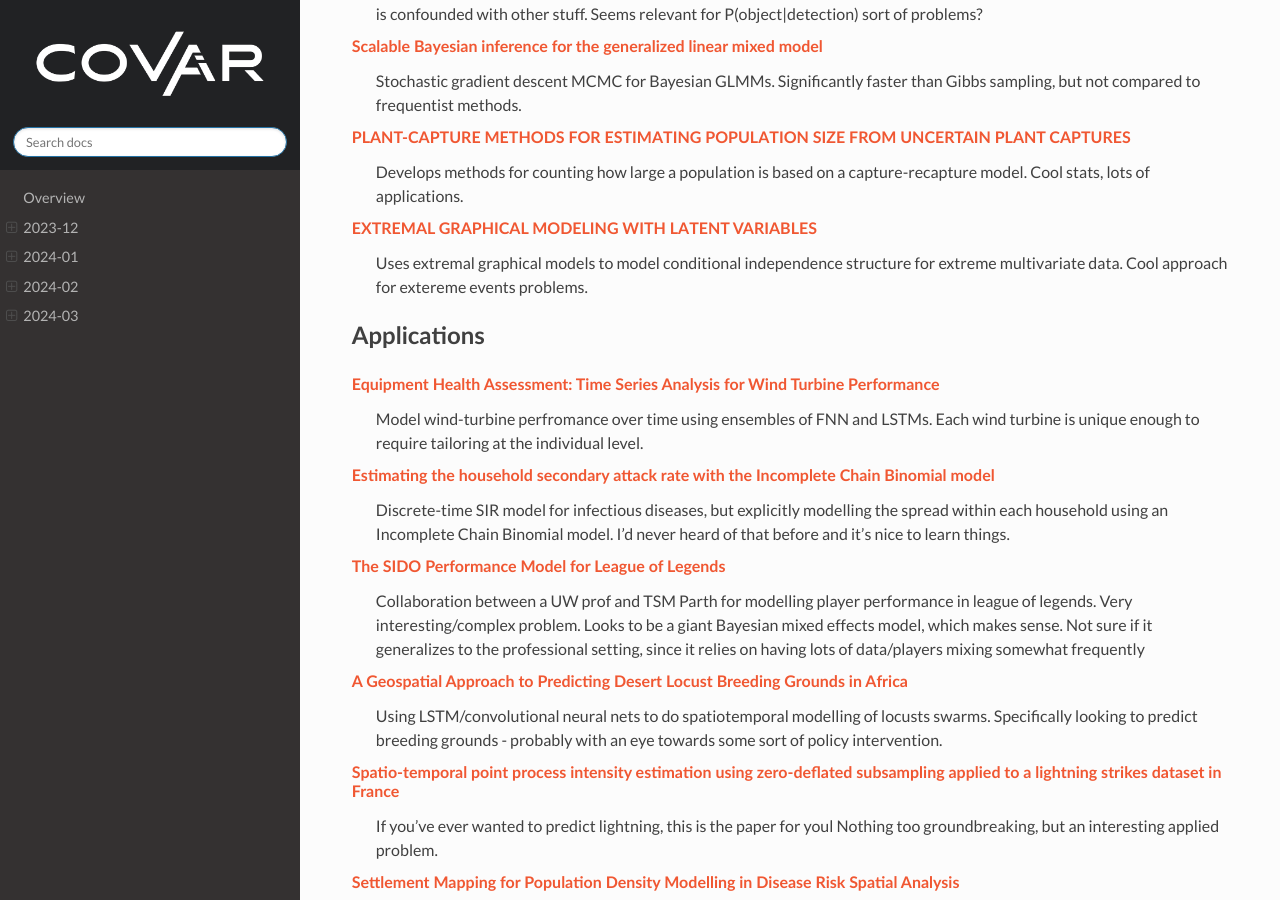
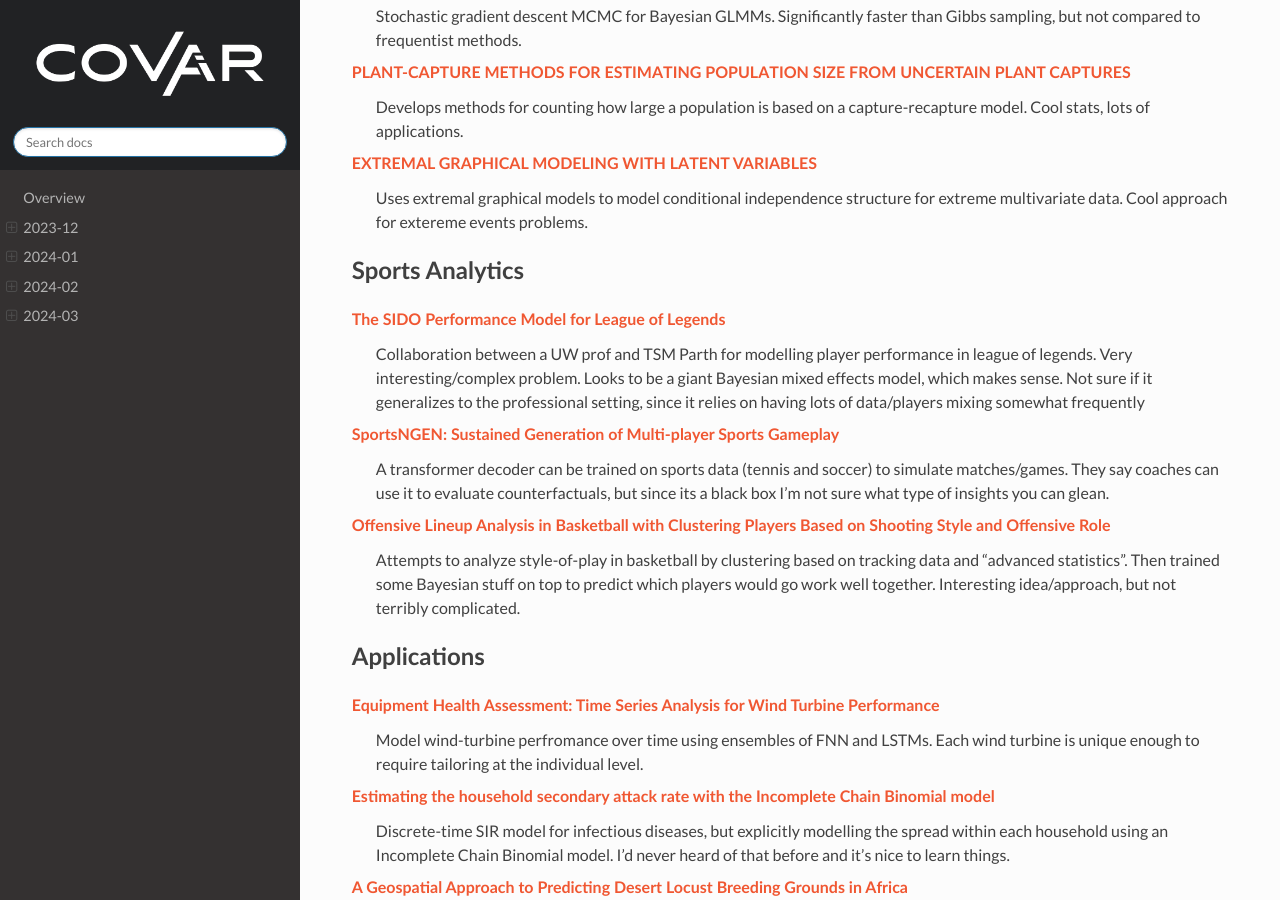
Before and after one commit to covartech/zeitgeist, a Sphinx documentation site: the page built from docs/issues/2024-04.rst, in a window 1280 px wide and 900 px high, scrolled down 3238 px. Built offline with Sphinx 7.4.7 and the Read the Docs theme 2.0.0, drawn with Linux system fonts in a browser that asks for light colours; some of the changed text lies outside the part shown.

Commit message:
Update 2024_03_22

```diff
--- a/docs/issues/2024-04.rst
+++ b/docs/issues/2024-04.rst
@@ -1,4 +1,3 @@
-
 2024-04
 =======
 
@@ -39,6 +33,9 @@
 
 `Exploring Robust Features for Few-Shot Object Detection in Satellite Imagery <https://arxiv.org/pdf/2403.05381.pdf>`_
     Few-shot detection in remote sensing data using vision transformers.  Classes are represented by prototypes in some embediding space - the model can learn/fit these prototypes.  Morally similar to doctrinaire/MAGI stuff.
+
+`Chronos: Learning the Language of Time Series <https://arxiv.org/pdf/2403.07815.pdf>`_
+    From Amazon, Time-series prediction is predicting the next thing in a sequence.  Language models are transformers, which just predict the next thing in a sequence.  What if we just used language models for time-series prediction?  Works out pretty well, especially in a zero-shot context.
 
 `Urban mapping in Dar es Salaam using AJIVE <https://arxiv.org/pdf/2403.09014.pdf>`_
     Mapping poverty in Dar Es Salem using remote sensing imagery, cell phone data, and surveys.  Cool problem, though they seem to just take an off-the-shelf dimension reduction solution and throw it at the problem.
@@ -109,16 +106,24 @@
 `EXTREMAL GRAPHICAL MODELING WITH LATENT VARIABLES <https://arxiv.org/pdf/2403.09604.pdf>`_
     Uses extremal graphical models to model conditional independence structure for extreme multivariate data.  Cool approach for extereme events problems.
 
+Sports Analytics
+----------------
+`The SIDO Performance Model for League of Legends <https://arxiv.org/pdf/2403.04873.pdf>`_
+    Collaboration between a UW prof and TSM Parth for modelling player performance in league of legends.  Very interesting/complex problem.  Looks to be a giant Bayesian mixed effects model, which makes sense.  Not sure if it generalizes to the professional setting, since it relies on having lots of data/players mixing somewhat frequently
+
+`SportsNGEN: Sustained Generation of Multi-player Sports Gameplay <https://arxiv.org/pdf/2403.12977.pdf>`_
+    A transformer decoder can be trained on sports data (tennis and soccer) to simulate matches/games.  They say coaches can use it to evaluate counterfactuals, but since its a black box I'm not sure what type of insights you can glean.
+
+`Offensive Lineup Analysis in Basketball with Clustering Players Based on Shooting Style and Offensive Role <https://arxiv.org/pdf/2403.13821.pdf>`_
+    Attempts to analyze style-of-play in basketball by clustering based on tracking data and "advanced statistics".  Then trained some Bayesian stuff on top to predict which players would go work well together.  Interesting idea/approach, but not terribly complicated.
+
 Applications
----------
+------------
 `Equipment Health Assessment: Time Series Analysis for Wind Turbine Performance <https://arxiv.org/pdf/2403.00975.pdf>`_
     Model wind-turbine perfromance over time using ensembles of FNN and LSTMs.  Each wind turbine is unique enough to require tailoring at the individual level.
 
 `Estimating the household secondary attack rate with the Incomplete Chain Binomial model <https://arxiv.org/pdf/2403.03948.pdf>`_
     Discrete-time SIR model for infectious diseases, but explicitly modelling the spread within each household  using an Incomplete Chain Binomial model.  I'd never heard of that before and it's nice to learn things.
-
-`The SIDO Performance Model for League of Legends <https://arxiv.org/pdf/2403.04873.pdf>`_
-    Collaboration between a UW prof and TSM Parth for modelling player performance in league of legends.  Very interesting/complex problem.  Looks to be a giant Bayesian mixed effects model, which makes sense.  Not sure if it generalizes to the professional setting, since it relies on having lots of data/players mixing somewhat frequently
 
 `A Geospatial Approach to Predicting Desert Locust Breeding Grounds in Africa <https://arxiv.org/pdf/2403.06860.pdf>`_
     Using LSTM/convolutional neural nets to do spatiotemporal modelling of locusts swarms.  Specifically looking to predict breeding grounds - probably with an eye towards some sort of policy intervention.
@@ -130,7 +135,7 @@
     Wants to use population density to model disease risk.  Gets at it by estimating settlement maps from satellites using off-the-shelf software (CNNs for settlement segmentation) and adminstrative data to generate more accurate density estimates before using those estimates in downstream analysis.  Nothing too fancy, but a cool pipeline.
 
 Datasets
----------
+--------
 `EVD4UAV: An Altitude-Sensitive Benchmark to Evade Vehicle Detection in UAV <2403.05422.pdf (arxiv.org)>`_
     Lots of labelled UAV pictures from 50, 70, and 90m.  Made for adversarial stuff, but looks good anyway.
 
```
Also changed, not shown: other parts of docs/issues/2024-04.rst (+3 -8 lines).
